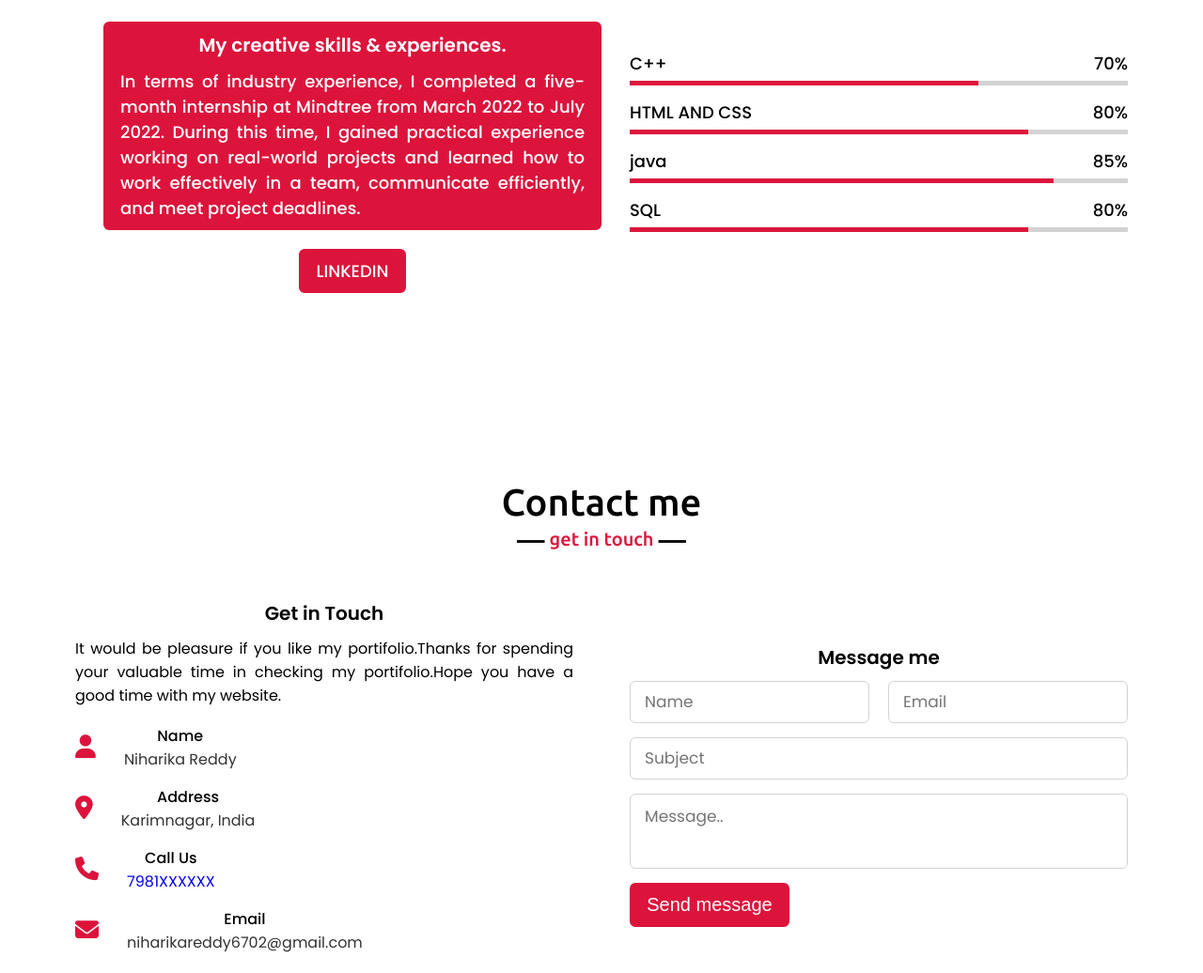
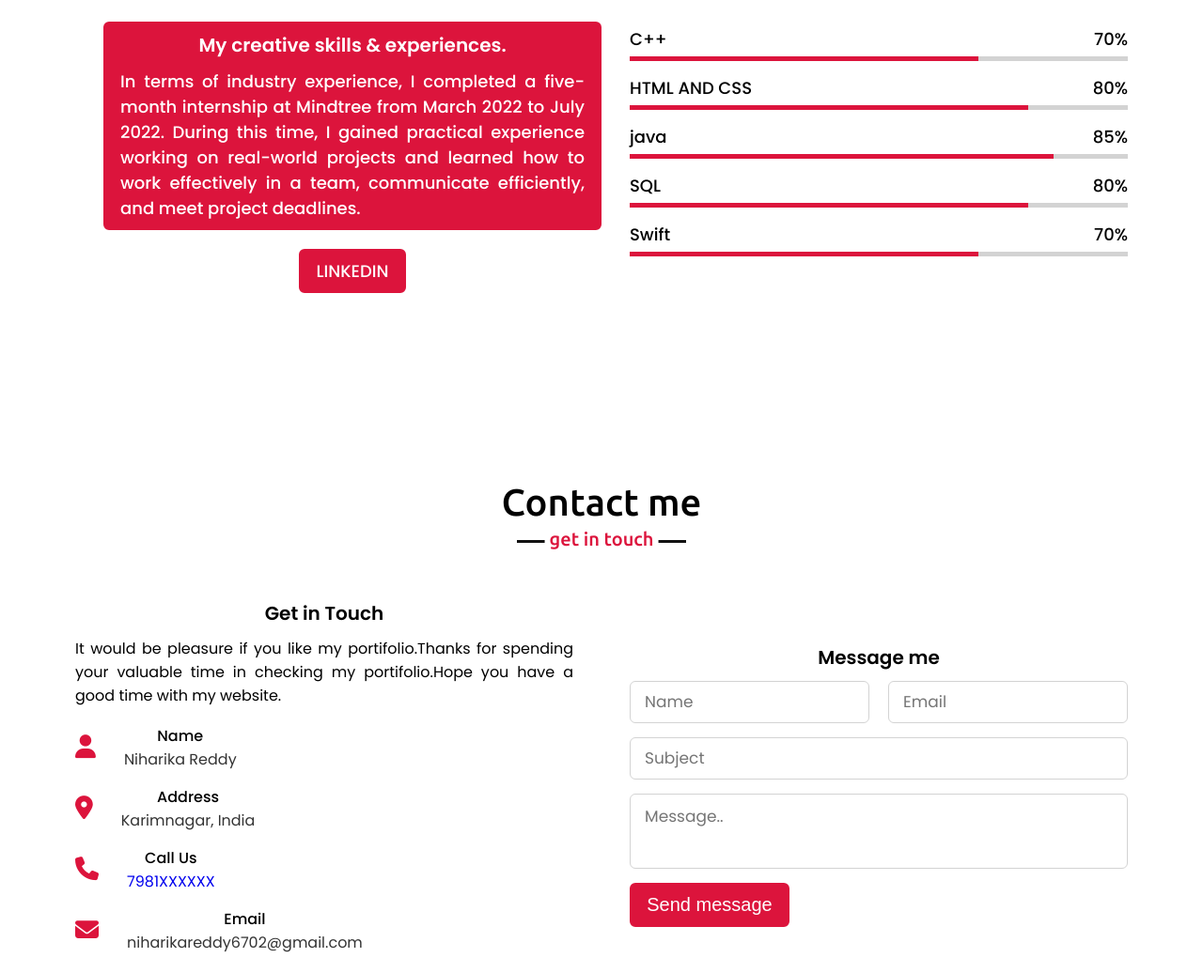
Before and after one commit to niharika0628/portfolio, a plain HTML site: page index.html in a window 1280 px wide. Shown: the part 2546-3582 px from the top of the page at 94% size. Drawn offline with nearby package versions, Linux system fonts and the light colour scheme.

Commit message:
Update index.html

```diff
--- a/index.html
+++ b/index.html
@@ -140,6 +140,13 @@ Furthermore, I was the topper of my entire academics, which demonstrates my dedi
                         </div>
                         <div class="line mysql"></div>
                     </div>
+                    <div class="bars">
+                        <div class="info">
+                            <span>Swift</span>
+                            <span>70%</span>
+                        </div>
+                        <div class="line html"></div>
+                    </div>
                 </div>
             </div>
         </div>
```
